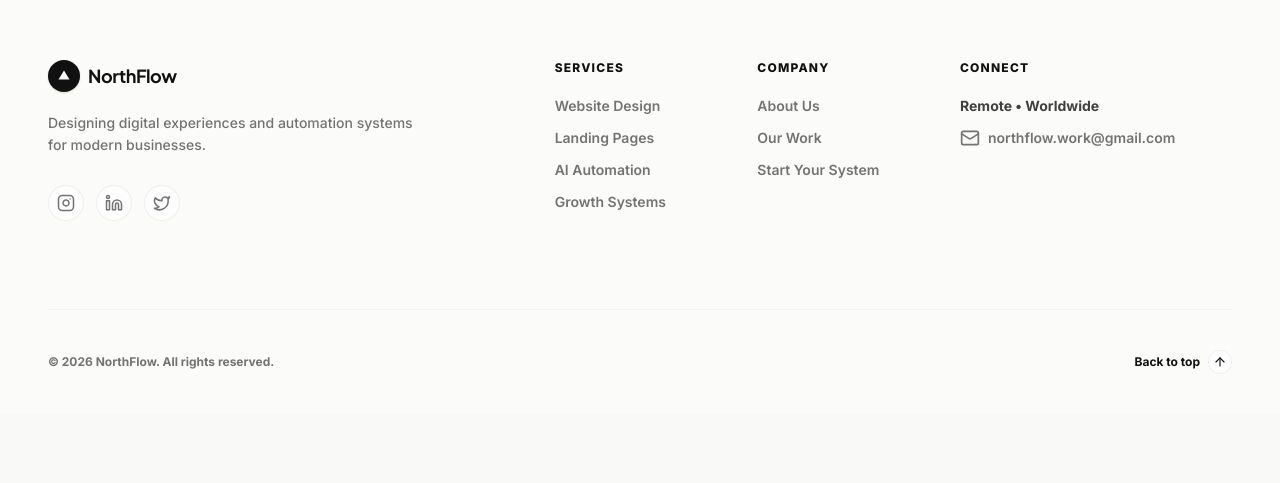
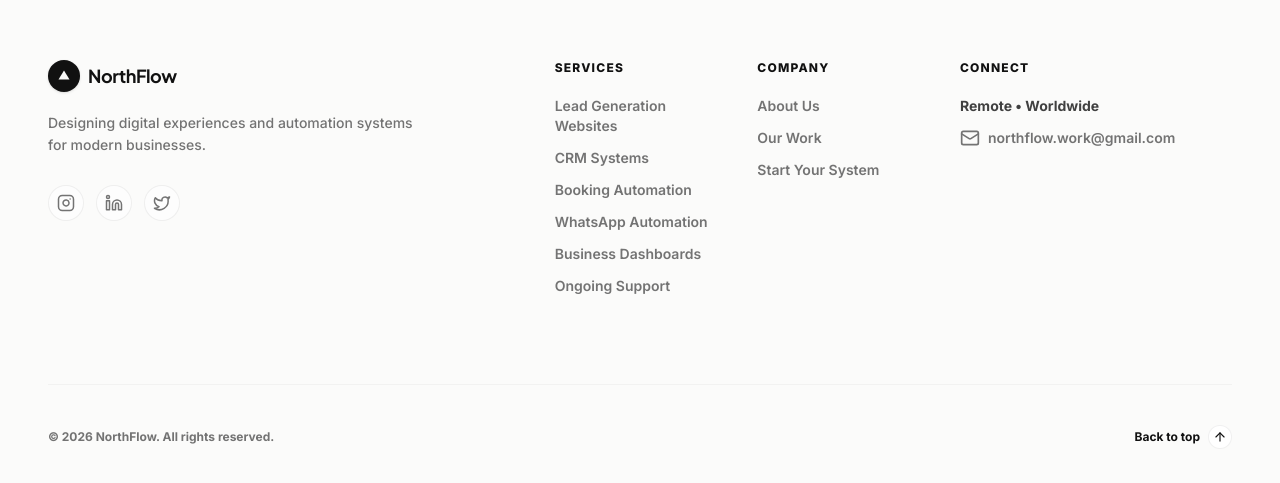
Before and after one commit to ravisharma-09/northflow, a Next.js app: page / in a window 1280 px wide. Shown: the part 9332-9815 px from the top of the page. Before the commit the page ends 9746 px from the top, so only its background shows below. Built offline with nearby package versions, Linux system fonts and the light colour scheme.

Commit message:
update: footer services links

```diff
--- a/src/components/Footer.tsx
+++ b/src/components/Footer.tsx
@@ -13,10 +13,12 @@ export default function Footer() {
 
   const footerLinks = {
     services: [
-      { name: 'Website Design', href: '#services' },
-      { name: 'Landing Pages', href: '#services' },
-      { name: 'AI Automation', href: '#services' },
-      { name: 'Growth Systems', href: '#services' },
+      { name: 'Lead Generation Websites', href: '#services' },
+      { name: 'CRM Systems', href: '#services' },
+      { name: 'Booking Automation', href: '#services' },
+      { name: 'WhatsApp Automation', href: '#services' },
+      { name: 'Business Dashboards', href: '#services' },
+      { name: 'Ongoing Support', href: '#pricing' },
     ],
     company: [
       { name: 'About Us', href: '#metrics' },
```
